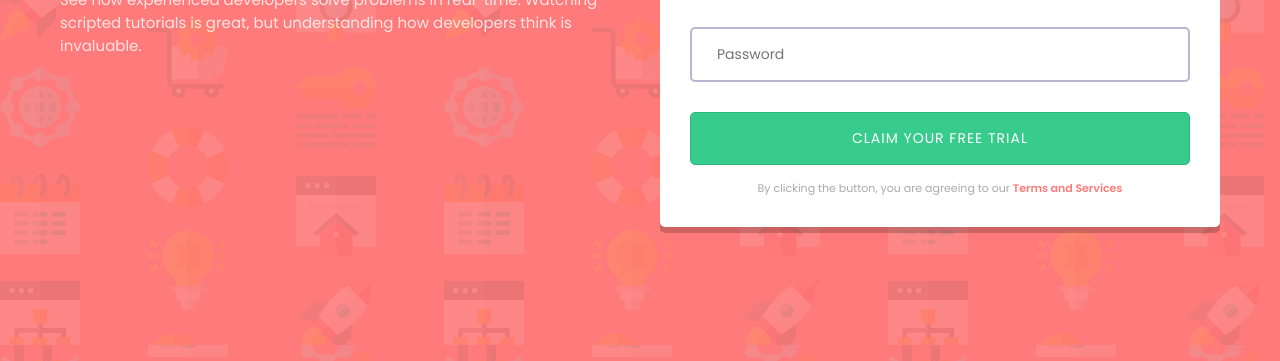
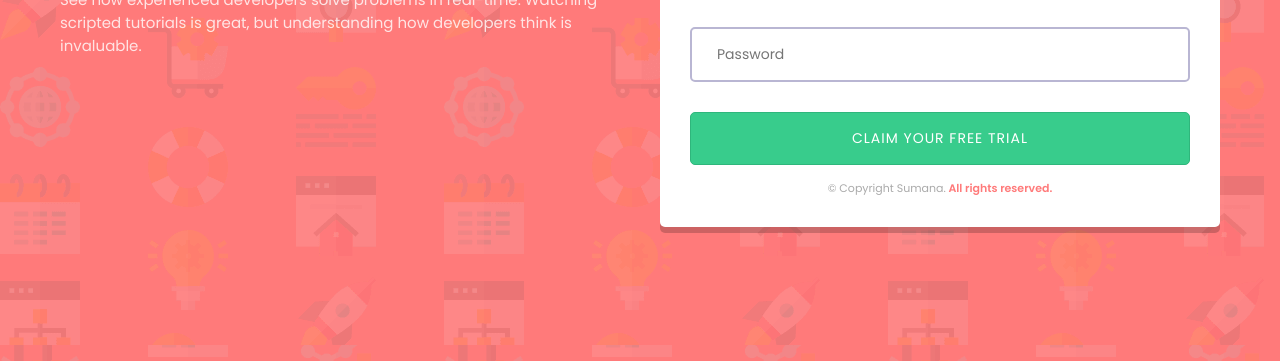
Before and after one commit to sumana10/frontend-challenge-two, a plain HTML site: page index.html in a window 1280 px wide. Shown: the part 455-816 px from the top of the page. Drawn offline with Linux system fonts and the light colour scheme.

Commit message:
add copyright into the footer

```diff
--- a/index.html
+++ b/index.html
@@ -50,7 +50,7 @@
         <small>Password cannot be empty</small>
       </div>
       <button>Claim your free trial</button>
-      <small>By clicking the button, you are agreeing to our <a href="http://">Terms and Services</a></small>
+      <small>© Copyright Sumana.<a href="http://"> All rights reserved.</a></small>
     </form>
   </div>
 </div>
```
